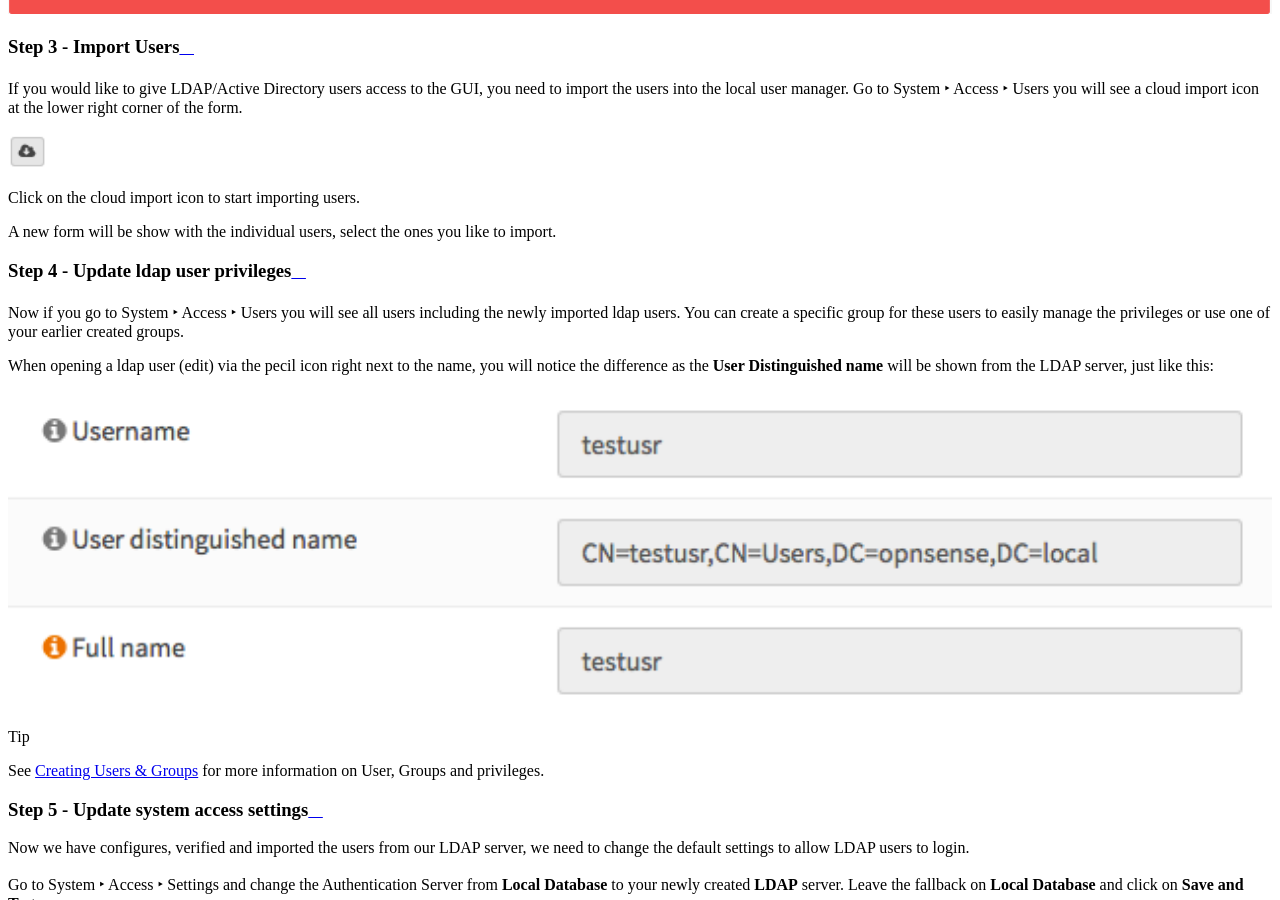
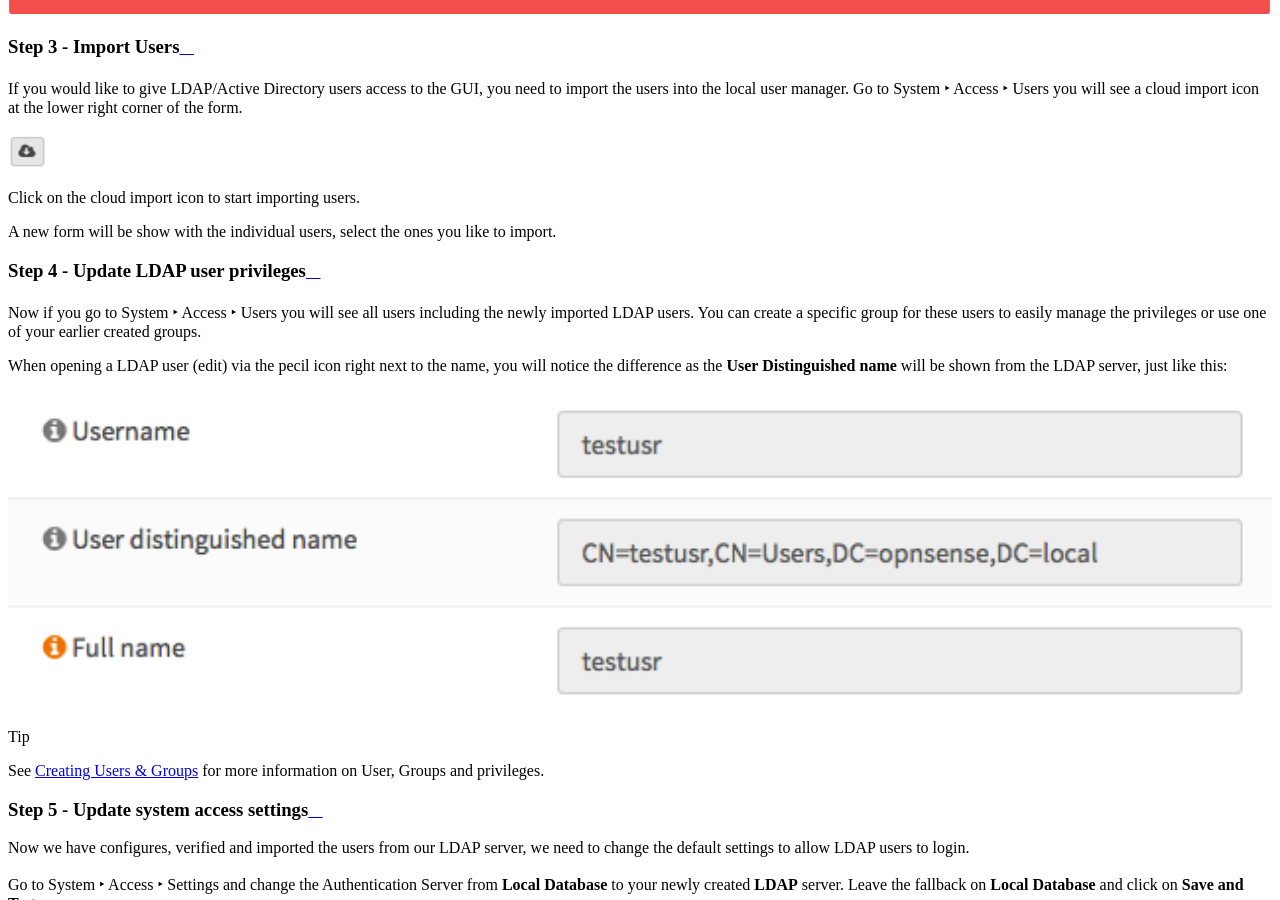
Before and after one commit to opnsense/docs, a Sphinx documentation site: the page built from source/manual/how-tos/user-ldap.rst, in a window 1280 px wide and 900 px high, scrolled down 5768 px. Built offline with Sphinx 7.4.7 and the Read the Docs theme 2.0.0, drawn with Linux system fonts in a browser that asks for light colours; some of the changed text lies outside the part shown.

Commit message:
Changed abbreviated terms (VPN, LDAP) to consistently use uppercase

```diff
--- a/source/manual/how-tos/user-ldap.rst
+++ b/source/manual/how-tos/user-ldap.rst
@@ -10,7 +10,7 @@ LDAP for the GUI the privileges have to be defined with the local user manager,
 to do so an import of the users from the LDAP source is required.
 
 In this how-to we will show you how to configure both using Microsoft Active Directory
-Server. If you only need LDAP for services like vpn, then you can skip step 3-5.
+Server. If you only need LDAP for services like VPN, then you can skip step 3-5.
 
 -------------
 Prerequisites
@@ -96,13 +96,13 @@ Click on the cloud import icon to start importing users.
 
 A new form will be show with the individual users, select the ones you like to import.
 
-Step 4 - Update ldap user privileges
+Step 4 - Update LDAP user privileges
 ------------------------------------
 Now if you go to :menuselection:`System --> Access --> Users` you will see all users including the
-newly imported ldap users. You can create a specific group for these users to
+newly imported LDAP users. You can create a specific group for these users to
 easily manage the privileges or use one of your earlier created groups.
 
-When opening a ldap user (edit) via the pecil icon right next to the name, you will
+When opening a LDAP user (edit) via the pecil icon right next to the name, you will
 notice the difference as the **User Distinguished name** will be shown from the
 LDAP server, just like this:
 
```
